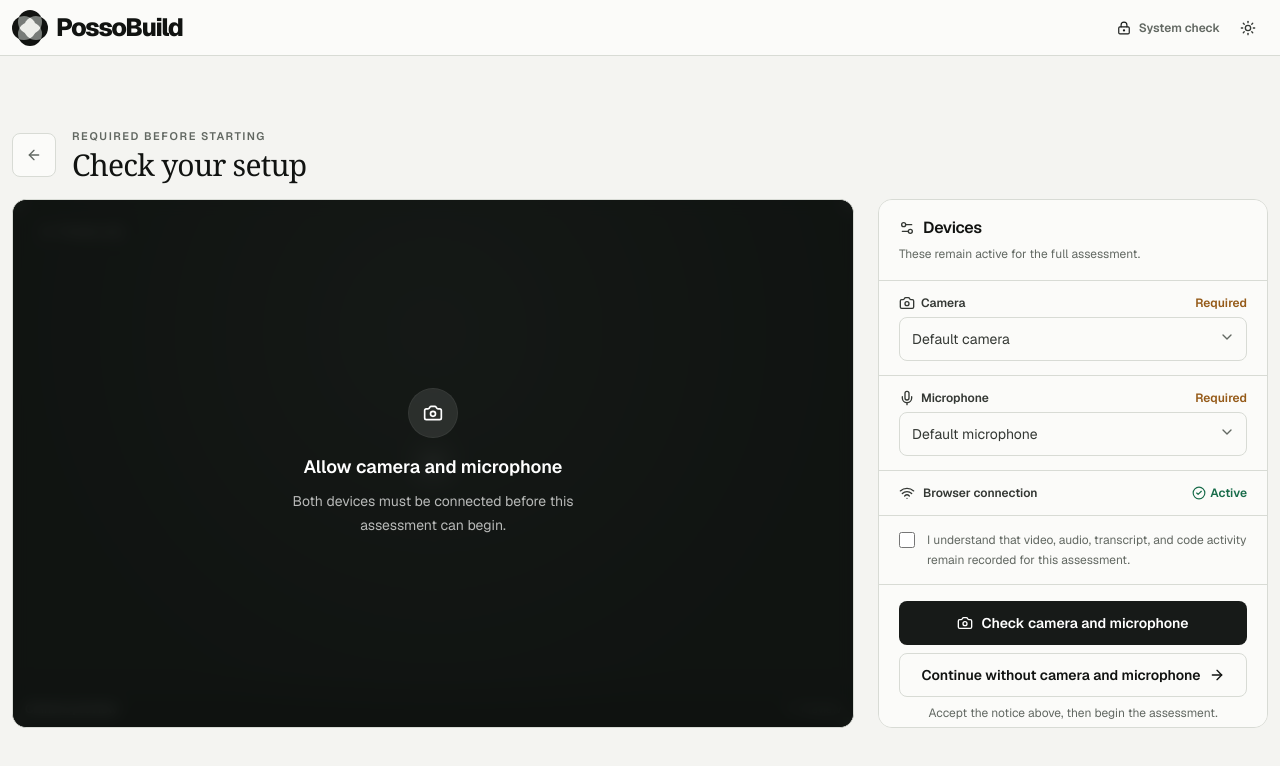
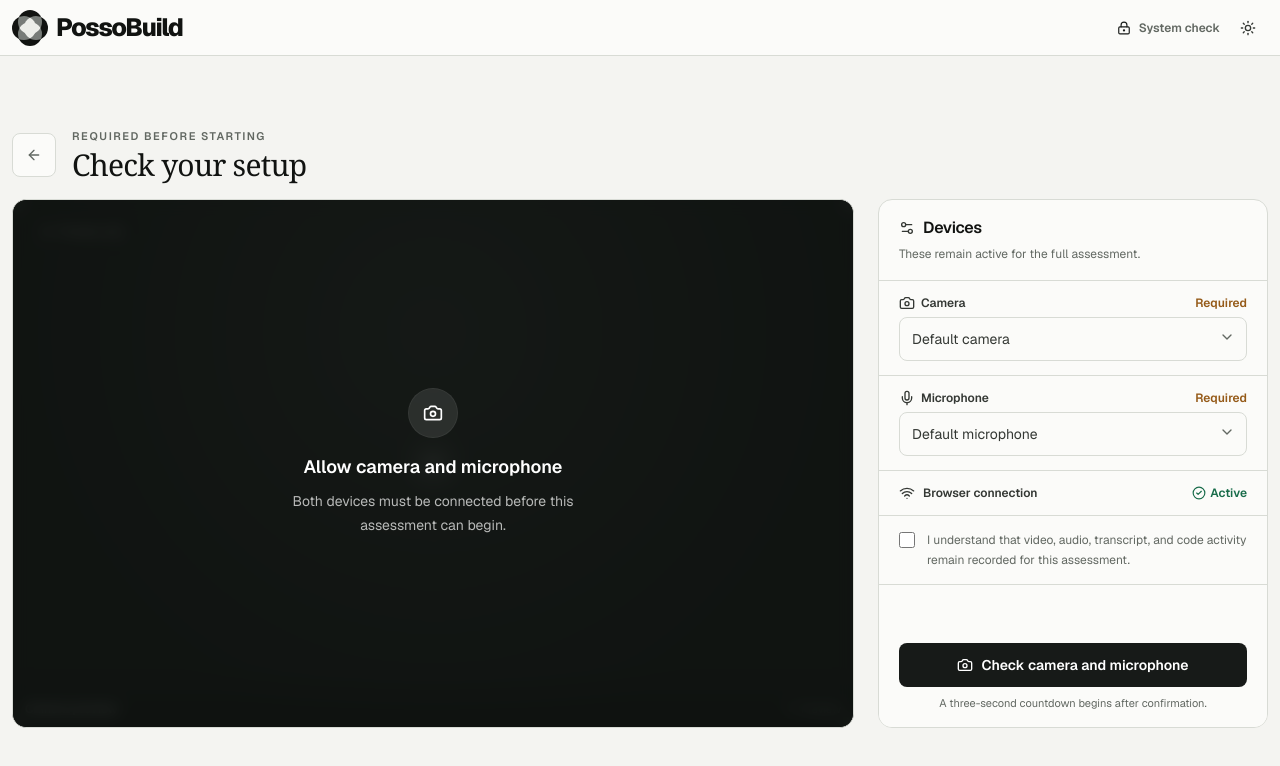
Before and after one commit to skittlegit/proctor, a Next.js app: page / in a window 1280 px wide. Both pictures are taken after a click on the button "Check your setup". Shown: the top 766 px of the page. Built offline with nearby package versions, Linux system fonts and the light colour scheme.

Commit message:
Show device-free fallback only on setup failure

```diff
--- a/components/interview/entry-stages.tsx
+++ b/components/interview/entry-stages.tsx
@@ -177,7 +177,7 @@ export function SetupStage({
   const audioDevices = devices.filter(
     (device) => device.kind === "audioinput",
   );
-  const canStart = consent && (withoutMedia || (mediaStatus === "ready" && Boolean(stream)));
+  const canStart = withoutMedia || (consent && mediaStatus === "ready" && Boolean(stream));
 
   return (
     <main id="assessment-main" className="assessment-shell min-h-dvh bg-canvas text-ink">
@@ -207,7 +207,7 @@ export function SetupStage({
 
         <div className="monitor-setup-grid grid min-h-0 min-w-0 flex-1 grid-cols-[minmax(0,1fr)] items-stretch gap-4 md:grid-cols-[minmax(0,1fr)_minmax(300px,350px)] xl:grid-cols-[minmax(0,1fr)_minmax(340px,390px)] xl:gap-6">
           <section
-            className="monitor-setup-preview relative min-h-[220px] min-w-0 max-w-full overflow-hidden rounded-[var(--assessment-radius)] border border-line bg-editor sm:aspect-video sm:min-h-0 md:aspect-auto md:h-full"
+            className={cn("monitor-setup-preview relative min-w-0 max-w-full overflow-hidden rounded-[var(--assessment-radius)] border border-line bg-editor sm:aspect-video sm:min-h-0 md:aspect-auto md:h-full", mediaStatus === "unavailable" && !withoutMedia ? "min-h-[280px]" : "min-h-[220px]")}
             aria-label="Camera preview"
             aria-busy={!withoutMedia && mediaStatus === "requesting"}
           >
@@ -220,7 +220,7 @@ export function SetupStage({
               <LockKeyhole className="size-3" /> Preview only
             </div>
             {(withoutMedia || mediaStatus !== "ready") && (
-              <div className="absolute inset-0 grid place-items-center bg-editor/85 p-6 text-center backdrop-blur-sm">
+              <div className="absolute inset-0 grid place-items-center bg-editor/85 p-3 text-center backdrop-blur-sm sm:p-6">
                 <div
                   className="max-w-sm"
                   role={mediaStatus === "requesting" ? "status" : undefined}
@@ -239,9 +239,14 @@ export function SetupStage({
                   </h2>
                   <p className="mx-auto mt-1.5 max-w-xs text-xs leading-5 text-white/70 sm:mt-2 sm:text-sm sm:leading-6">
                     {withoutMedia ? "Camera and microphone are off. The interview will continue as usual." : mediaStatus === "unavailable"
-                      ? mediaError
+                      ? "Try the device check again, or continue the interview without camera and microphone."
                       : "Both devices must be connected before this assessment can begin."}
                   </p>
+                  {!withoutMedia && mediaStatus === "unavailable" && (
+                    <Button className="mt-4 h-auto min-h-11 w-full whitespace-normal bg-white px-3 py-2 text-xs text-black hover:bg-white/90 sm:text-sm" onClick={() => { onWithoutMediaChange(true); onStart(); }}>
+                      Continue without camera and microphone <ArrowRight />
+                    </Button>
+                  )}
                 </div>
               </div>
             )}
@@ -334,14 +339,6 @@ export function SetupStage({
                       ? "Checking…"
                       : "Check camera and microphone"}
                   </Button>
-                )}
-                {!withoutMedia && mediaStatus !== "requesting" && (
-                  <div className="mx-auto mt-2 w-full max-w-md">
-                    <Button variant="outline" className="h-11 w-full" onClick={() => { onWithoutMediaChange(true); if (consent) onStart(); }}>
-                      Continue without camera and microphone <ArrowRight />
-                    </Button>
-                    {!consent && <p className="mt-2 text-center text-xs text-muted">Accept the notice above, then begin the assessment.</p>}
-                  </div>
                 )}
                 <p className="mt-2 text-center text-[11px] text-muted">
                   A three-second countdown begins after confirmation.
--- a/eslint.config.mjs
+++ b/eslint.config.mjs
@@ -14,7 +14,6 @@ const eslintConfig = defineConfig([
     "next-env.d.ts",
     // Installed agent skills are tooling, not application source.
     ".agents/**",
-    ".kilo/**",
   ]),
 ]);
 
--- a/tsconfig.json
+++ b/tsconfig.json
@@ -30,5 +30,5 @@
     ".next/dev/types/**/*.ts",
     "**/*.mts"
   ],
-  "exclude": ["node_modules", ".kilo", ".agents"]
+  "exclude": ["node_modules", ".agents"]
 }
```
Also changed, not shown: 1 other file (tests, documents, lock files or other folders).
